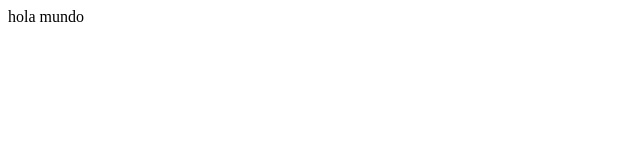
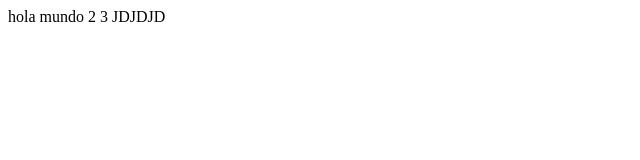
Before and after one commit to benjhg/FUNDAMENTOSDELAWEB, a plain HTML site: page archivomundo.html in a window 1280 px wide. Shown: the whole page, without its empty margins (0-640 px from the left). Drawn offline with Linux system fonts and the light colour scheme.

Commit message:
TERCER CAMBIO

```diff
--- a/archivomundo.html
+++ b/archivomundo.html
@@ -9,5 +9,5 @@
 <body>
 
 </body>
-hola mundo
+hola mundo 2 3 JDJDJD
 </html>
```
